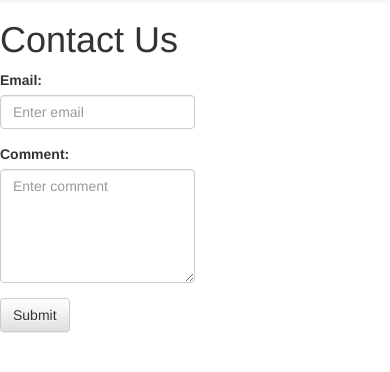
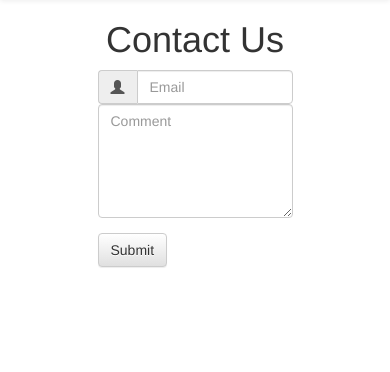
Before and after one commit to juliosandino/Bhacks2017, a Django app: page /contact in a window 390 px wide. Shown: the part 51-423 px from the top of the page. Run offline with Django 3.2, Linux system fonts and the light colour scheme; some libraries are stand-ins or nearby versions.

Commit message:
styling for about and contact

```diff
--- a/src/candidates/static/css/contact.css
+++ b/src/candidates/static/css/contact.css
@@ -1,3 +1,8 @@
+h1{
+	text-align: center;
+}
+
 div.form-container{
 	width: 50%;
+	margin: auto;
 }
--- a/src/candidates/templates/about.html
+++ b/src/candidates/templates/about.html
@@ -14,7 +14,7 @@ About
 
 {% block content %}
 
-<h1> About </h1>
+<h1 class="title"> About </h1>
 
 <div class="about-text">
 	<p>Inspired by Bill Nye's new Netflix show "Bill Nye Saves the World"</p>
--- a/src/candidates/templates/base.html
+++ b/src/candidates/templates/base.html
@@ -24,6 +24,8 @@
 <link rel="icon" href="{% static 'img/favicon.ico' %}">
 
 <script src="https://use.fontawesome.com/023ea142c2.js"></script>
+<link href="https://fonts.googleapis.com/css?family=Josefin+Sans" rel="stylesheet">
+<link href='https://fonts.googleapis.com/css?family=Oswald' rel='stylesheet' type='text/css'>
     <title>{% block title %}{% endblock %}</title>
 </head>
 <body>
--- a/src/candidates/templates/contact.html
+++ b/src/candidates/templates/contact.html
@@ -15,23 +15,20 @@ Contact
 
 {% block content %}
 
-<h1> Contact Us</h1>
+<h1>Contact Us</h1>
 <div class="form-container">
 	<form class="form-horizontal">
+		<div class="input-group">
+		    <span class="input-group-addon"><i class="glyphicon glyphicon-user"></i></span>
+		    <input id="email" type="text" class="form-control" name="email" placeholder="Email">
+		</div>
+		<div class="form-group">
+		  	<div class="col-sm-offset-0 col-sm-12">
+		  		<textarea class="form-control" rows="5" id="comment" placeholder="Comment"></textarea>
+		  	</div>
+		</div>
 	  <div class="form-group">
-	    <label class="control-label col-sm-2" for="email">Email:</label>
-	    <div class="col-sm-10">
-	      <input type="email" class="form-control" id="email" placeholder="Enter email">
-	    </div>
-	  </div>
-	  <div class="form-group">
-		<label class="control-label col-sm-2" for="comment">Comment:</label>
-		<div class="col-sm-10">
-			<textarea class="form-control" rows="5" id="comment" placeholder="Enter comment"></textarea>
-		</div>
-	  </div>
-	  <div class="form-group">
-	    <div class="col-sm-offset-2 col-sm-10">
+	    <div class="col-sm-offset-0 col-sm-10">
 	      <button type="submit" class="btn btn-default">Submit</button>
 	    </div>
 	  </div>
--- a/src/candidates/templates/districts.html
+++ b/src/candidates/templates/districts.html
@@ -1,4 +1,5 @@
 {% extends 'base.html' %}
+{% load staticfiles %}
 
 {% block title %}
 
```
Also changed, not shown: src/candidates/static/css/about.css (+7 -3 lines).
